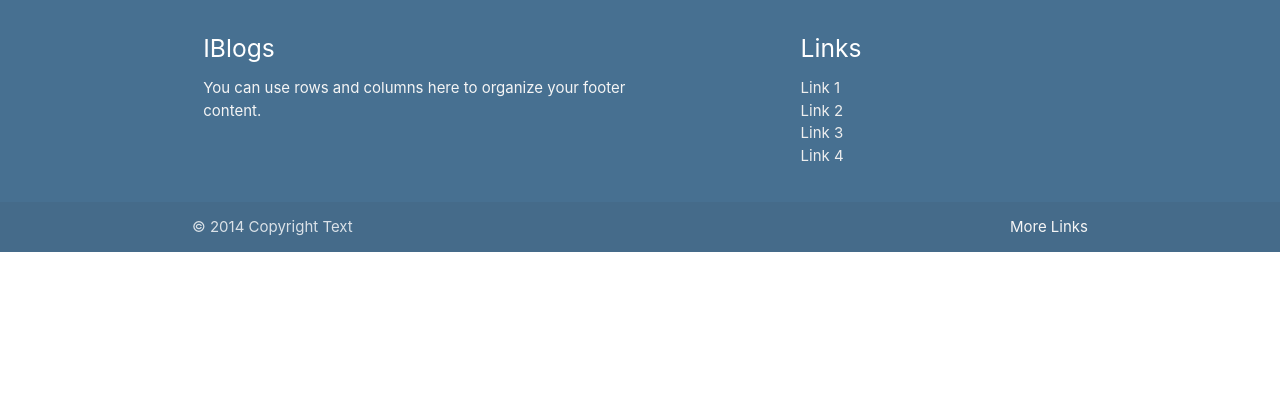
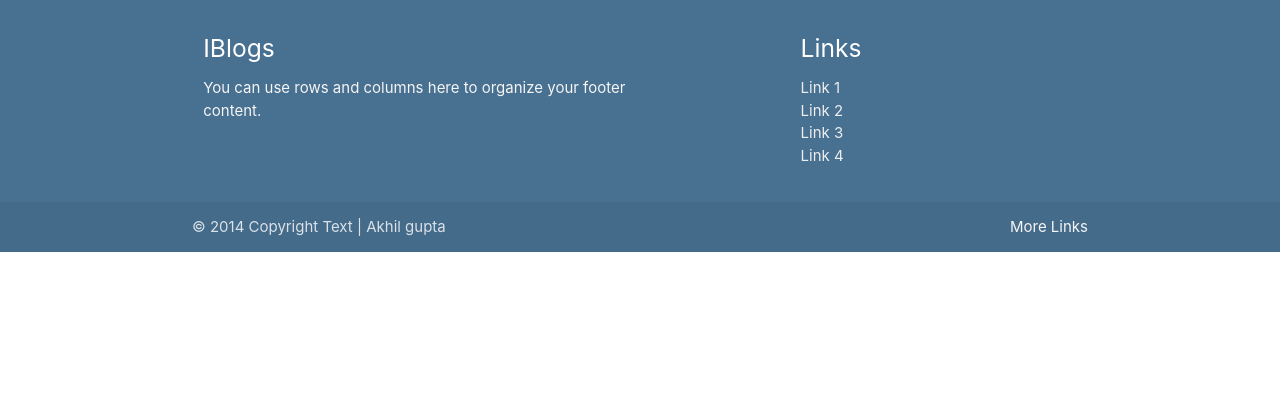
Before and after one commit to akhilgupta9170/Django-Blog, a Django app: template myboogs/templates/home.html in a window 1280 px wide. Shown: the part 86-488 px from the top of the page. Run offline with Django 3.2, Linux system fonts and the light colour scheme; the template is opened without the code that fills it, so the values that code supplies are empty.

Commit message:
Akhil Gupta added in footer

```diff
--- a/myboogs/templates/footer.html
+++ b/myboogs/templates/footer.html
@@ -18,7 +18,7 @@
           </div>
           <div class="footer-copyright">
             <div class="container">
-            © 2014 Copyright Text
+            © 2014 Copyright Text | Akhil gupta
             <a class="grey-text text-lighten-4 right" href="#!">More Links</a>
             </div>
           </div>
```
